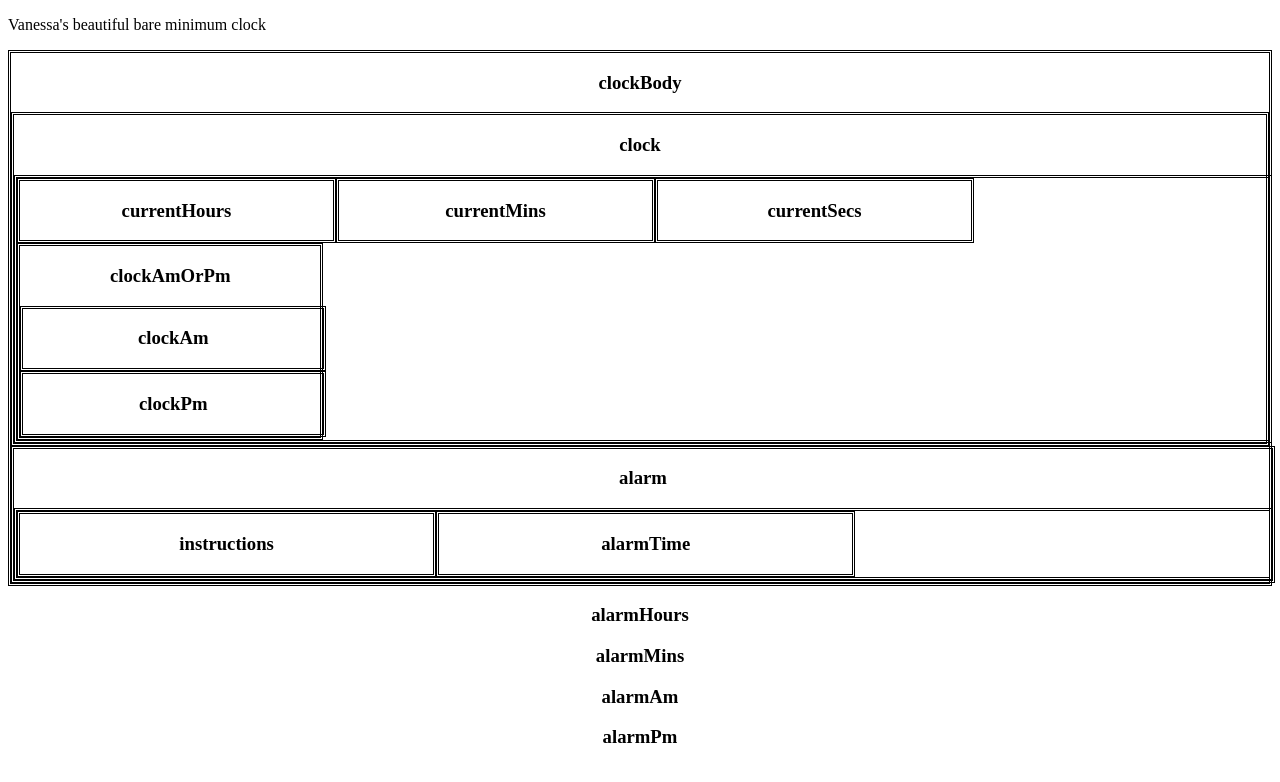
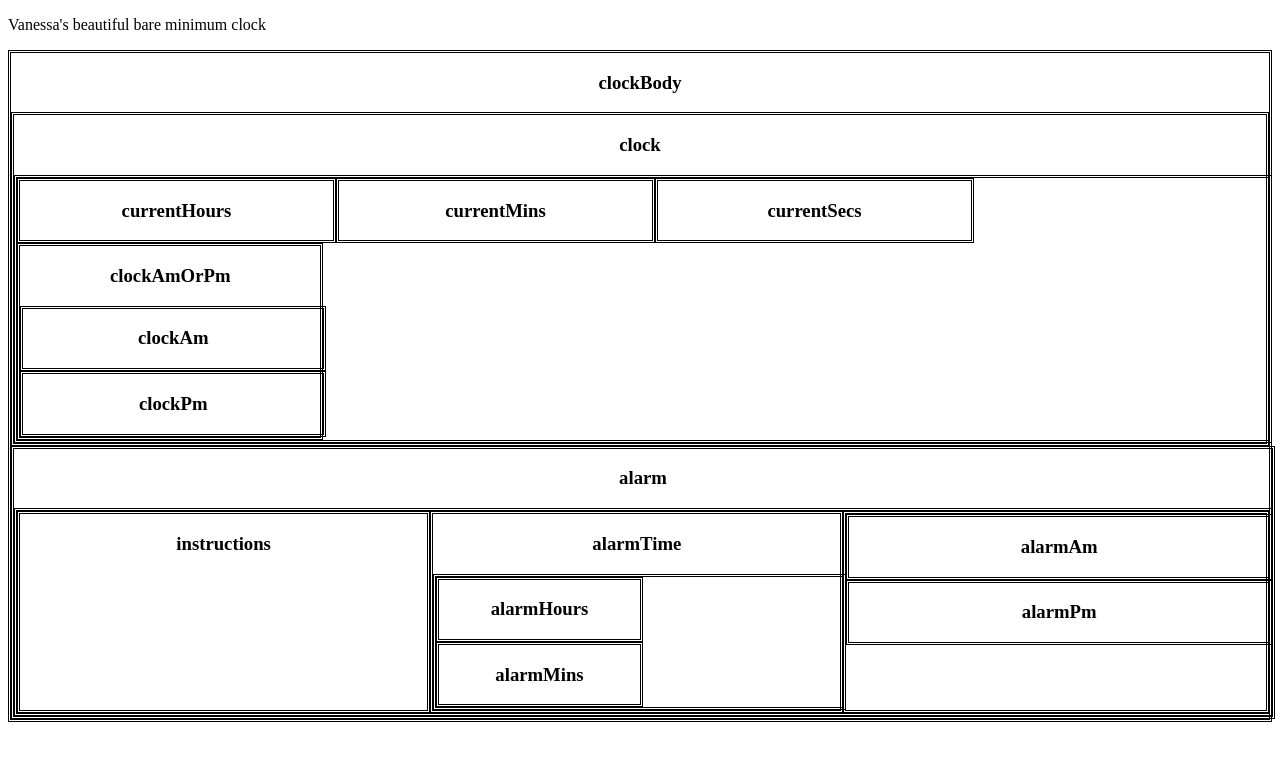
Before and after one commit to vCodesItAll/alarm-clock, a plain HTML site: page index.html in a window 1280 px wide. Drawn offline with Linux system fonts and the light colour scheme.

Commit message:
completed arranging divs

```diff
--- a/css/style.css
+++ b/css/style.css
@@ -10,7 +10,15 @@
 }
 
 
-.currentTimeContainer {
+.invisibleCurrentTimeContainer {
+    border:double;
+    display:flex;
+    flex-wrap: wrap;
+    direction:ltr;
+    width:100%;
+}
+
+.invisibleAlarmHoursAndMinsContainer {
     border:double;
     display:flex;
     flex-wrap: wrap;
@@ -22,9 +30,6 @@
     display:flex;
 }
 
-.currentHoursMinsSecsContainer {
-    display:flex;
-}
 
 .currentHours {
     border:double;
@@ -55,7 +60,7 @@ div > h3 {
     text-align: center;
 }
 
-.alarmContainer {
+.invisibleAlarmContainer {
     border: double;
     display:flex;
 }
@@ -79,3 +84,28 @@ div > h3 {
     border:double;
     width:100%;
 }
+
+.alarmHours {
+    border:double;
+    width:49.25%
+}
+
+.alarmMins {
+    border:double;
+    width:49.25%;
+}
+
+.alarmAmOrPm {
+    border:double;
+    width:34%;
+}
+
+.alarmAm {
+    border:double;
+    width:100%;
+}
+
+.alarmPm {
+    border:double;
+    width:100%;
+}
--- a/index.html
+++ b/index.html
@@ -12,8 +12,8 @@
 <div class ="clockBody"><h3>clockBody</h3>
     <!-- create class clock -->
     <div class ="clock"><h3>clock</h3>
-        <!-- create class currentTimeContainer -->
-        <div class ="currentTimeContainer">
+        <!-- create class invisibleCurrentTimeContainer -->
+        <div class ="invisibleCurrentTimeContainer">
             <!-- create class currentHours -->
             <div class ="currentHours"><h3>currentHours</h3></div>
             <!-- create class currentMins -->
@@ -31,14 +31,27 @@
     </div>
     <!-- create class alarm -->
     <div class ="alarm"><h3>alarm</h3>
-        <!-- create class alarmContainer -->
-        <div class = "alarmContainer">
+        <!-- create class invisibleAlarmContainer -->
+        <div class = "invisibleAlarmContainer">
             <!-- create div class instructions -->
             <div class ="instructions"><h3>instructions</h3></div>
             <!-- create div class alarmTime -->
-            <div class = "alarmTime"><h3>alarmTime</h3></div>
+            <div class = "alarmTime"><h3>alarmTime</h3>
+                <!-- create class invisibleAlarmHoursAndMinsContainer -->
+                <div class ="invisibleAlarmHoursAndMinsContainer">
+                    <!-- create div class alarmHours -->
+                    <div class = "alarmHours"><h3>alarmHours</h3></div>
+                    <!-- create div class alarmMins -->
+                    <div class = "alarmMins"><h3>alarmMins</h3></div>
+            </div>
         </div>
-
+        <!-- create div class alarmAmOrPM -->
+        <div class = "alarmAmOrPm">
+            <!-- create button class alarmAm -->
+            <div class = "alarmAm"><h3>alarmAm</h3></div>
+            <!-- create button class alarmPm -->
+            <div class = "alarmPm"><h3>alarmPm</h3></div>
+        </div>
     </div>
 </div>
 
@@ -54,15 +67,8 @@
 
 
 
-    <!-- create div class alarmHours -->
-    <div class = "alarmHours"><h3>alarmHours</h3></div>
-    <!-- create div class alarmMins -->
-    <div class = "alarmMins"><h3>alarmMins</h3></div>
 
-    <!-- create button class alarmAm -->
-    <div class = "alarmAm"><h3>alarmAm</h3></div>
-    <!-- create button class alarmPm -->
-    <div class = "alarmPm"><h3>alarmPm</h3></div>
+
 
 <script src="js/main.js"></script>
 </body>
```
